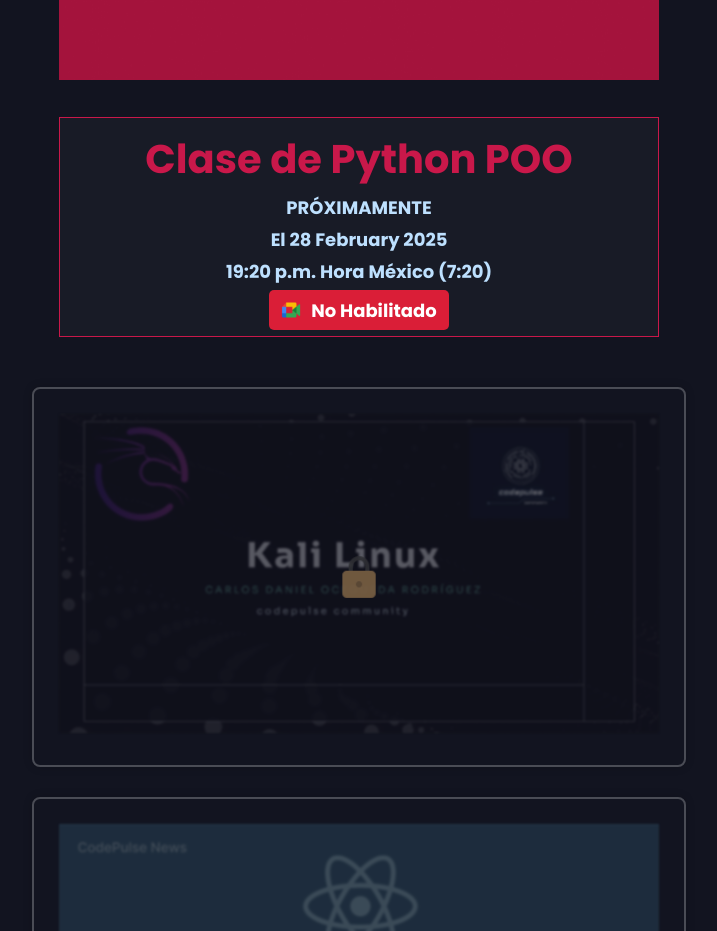
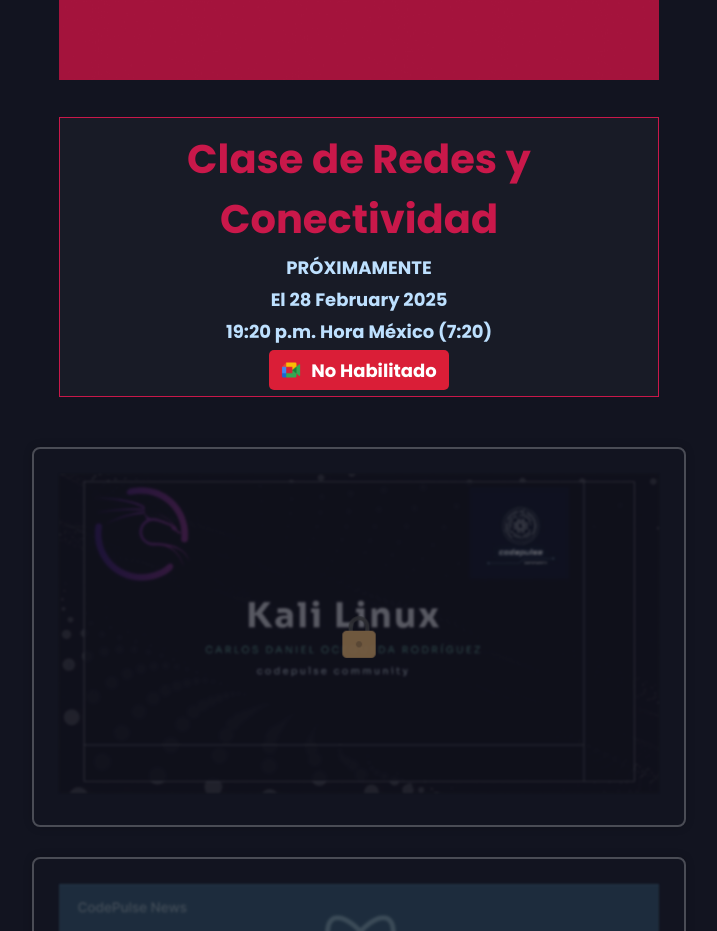
Before and after one commit to Mauricio2202/codenews, a React (Vite) app: page / in a window 1280 px wide. Shown: the part 1346-2277 px from the top of the page, without its empty margins (281-998 px from the left). Built offline with nearby package versions, Linux system fonts and the light colour scheme; a web font is replaced by a local one.

Commit message:
Corrigiendo nombre de clase

```diff
--- a/src/components/Clases.jsx
+++ b/src/components/Clases.jsx
@@ -35,7 +35,7 @@
                     <div className="react-class-container">
                         <img src={RedesClass} alt="redes-class" className='class-new redes-i' />
                         <div className="react-class-countdown">
-                            <p className='classTitle'><strong>Clase de Python POO</strong></p>
+                            <p className='classTitle'><strong>Clase de Redes y Conectividad</strong></p>
                             <p>PRÓXIMAMENTE</p>
                             <p>El {classDate}</p>
                             <p>19:20 p.m. Hora México (7:20)</p>
```
